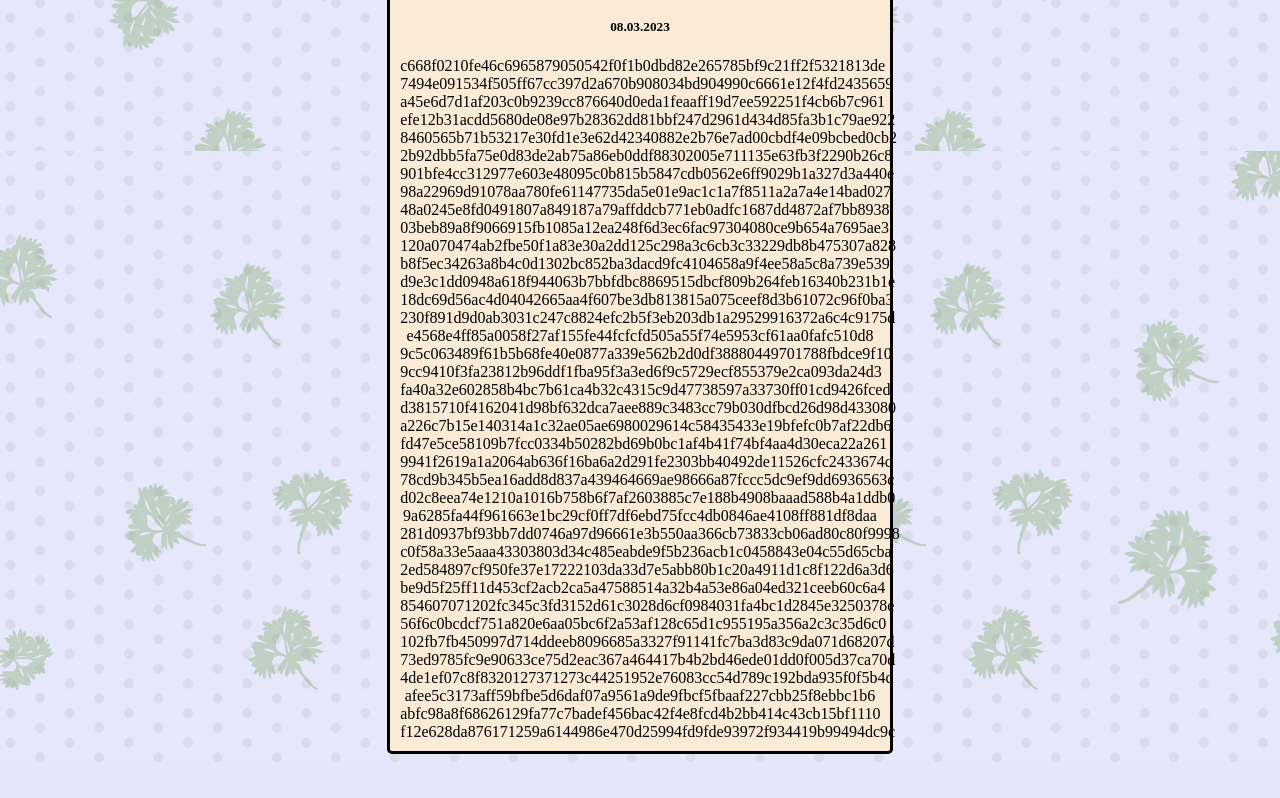
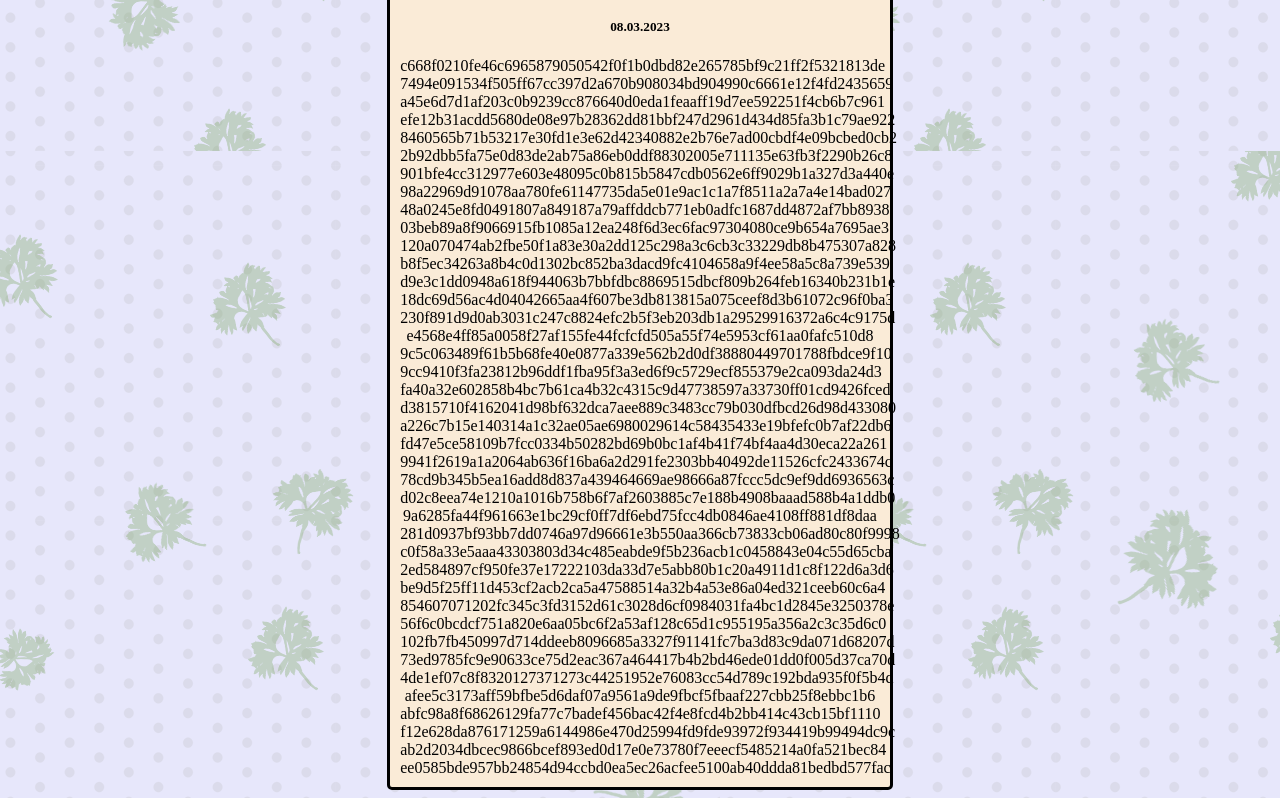
Before and after one commit to Parsley-VKParser/Parsley-VKParser.github.io, a plain HTML site: page index.html in a window 1280 px wide. Shown: the part 4169-4967 px from the top of the page. Before the commit the page ends 4931 px from the top, so only its background shows below. Drawn offline with Linux system fonts and the light colour scheme.

Commit message:
Update index.html

```diff
--- a/index.html
+++ b/index.html
@@ -218,6 +218,8 @@
       <div class = "licensed_id">afee5c3173aff59bfbe5d6daf07a9561a9de9fbcf5fbaaf227cbb25f8ebbc1b6</div>
       <div class = "licensed_id">abfc98a8f68626129fa77c7badef456bac42f4e8fcd4b2bb414c43cb15bf1110</div>
       <div class = "licensed_id">f12e628da876171259a6144986e470d25994fd9fde93972f934419b99494dc9c</div>
+      <div class = "licensed_id">ab2d2034dbcec9866bcef893ed0d17e0e73780f7eeecf5485214a0fa521bec84</div>
+      <div class = "licensed_id">ee0585bde957bb24854d94ccbd0ea5ec26acfee5100ab40ddda81bedbd577fac</div>
 
   </div>
 </body>
```
